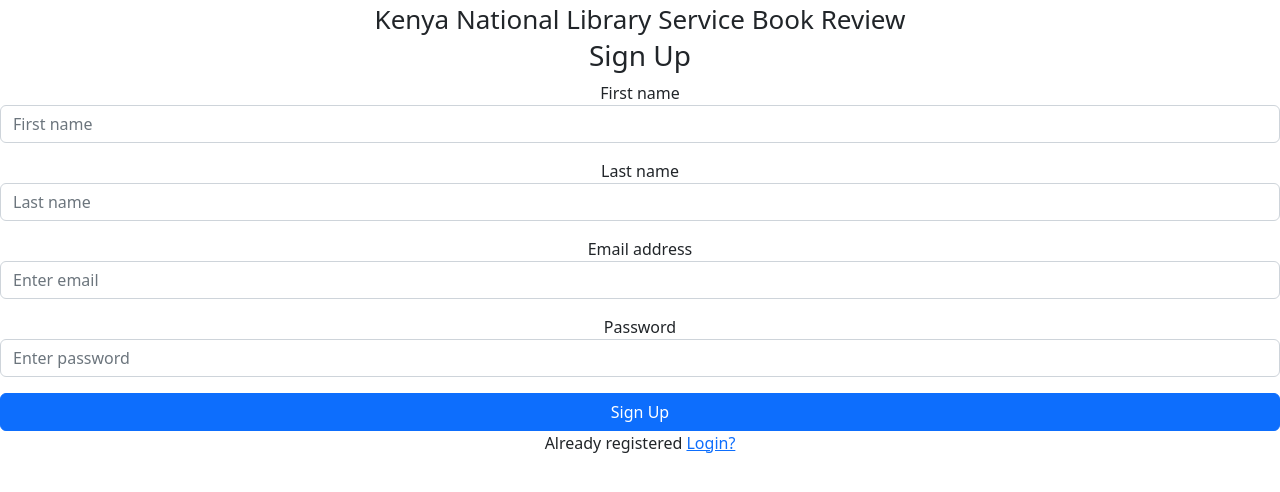
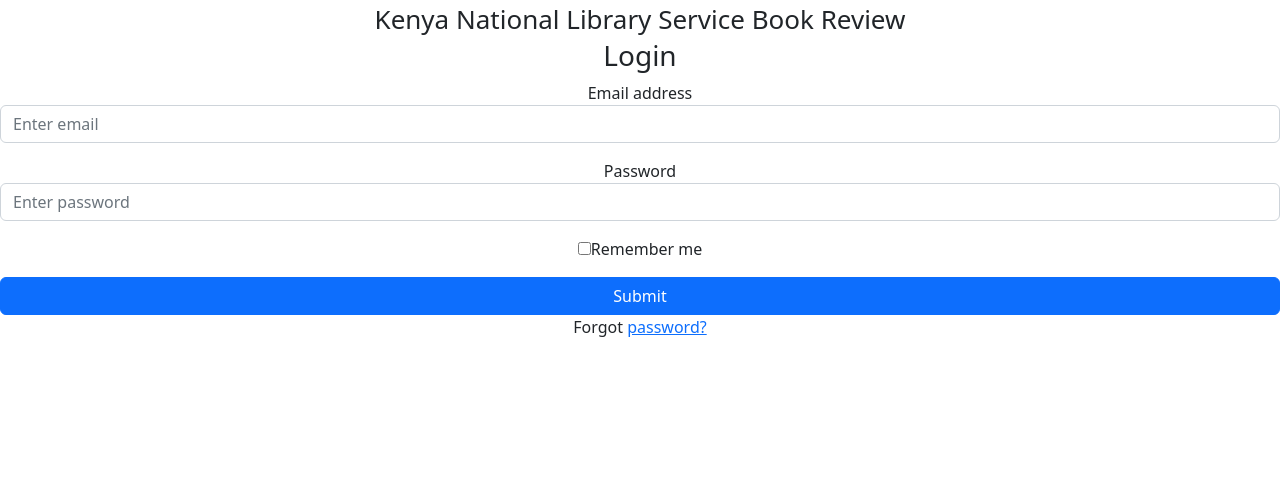
Before and after one commit to bonfacemasira/knls-book-review, a React (Create React App) app: page / in a window 1280 px wide. Shown: the top 492 px of the page. Built offline with nearby package versions, Linux system fonts and the light colour scheme.

Commit message:
finish the login and sign up form

```diff
--- a/src/App.js
+++ b/src/App.js
@@ -1,7 +1,8 @@
 import './App.css';
 import 'bootstrap/dist/css/bootstrap.min.css';
-import Login from './pages/Login';
-import SignUp from './pages/SignUP';
+import Login from './components/Login';
+// import SignUp from './components/SignUP';
+// import Landingpage from './pages/Landingpage';
 
 
 function App() {
@@ -10,8 +11,9 @@
       <header className="App-header">
         Kenya National Library Service Book Review
       </header>
-      {/* <Login /> */}
-      <SignUp />
+      {/* <Landingpage /> */}
+      <Login />
+      {/* <SignUp /> */}
     </div>
   );
 }
--- /dev/null
+++ b/src/components/Login.js
@@ -0,0 +1,40 @@
+import React, { useState } from "react";
+
+function Login() {
+    // const [email, setEmail] = useState("");
+    // const [password, setPassword] = useState("");
+
+    // function validateForm() {
+    //     return email.length > 0 && password.length > 0;
+    // }
+
+    // function handleSubmit(event) {
+    //     event.preventDefault();
+    // }
+
+    return (
+        <form>
+            <h3>Login</h3>
+            <div className="mb-3">
+                <label>Email address</label>
+                <input type="email" className="form-control" placeholder="Enter email" />
+            </div>
+            <div className="mb-3">
+                <label>Password</label>
+                <input type="password" className="form-control" placeholder="Enter password" />
+            </div>
+            <div className="mb-3">
+                <div className="custom-control custom-checkbox">
+                    <input type="checkbox" className="custom-control-input" id="customCheck1" />
+                    <label className="custom-control-label" htmlFor="customCheck1"> Remember me</label>
+                </div>
+            </div>
+            <div className="d-grid">
+                <button type="submit" className="btn btn-primary">Submit</button>
+            </div>
+            <p className="forgot-password text-right">Forgot <a href="#">password?</a></p>
+        </form>
+    )
+}
+
+export default Login;
--- /dev/null
+++ b/src/pages/Landingpage.js
@@ -0,0 +1,39 @@
+import React from "react";
+import Login from "../components/Login";
+import SignUp from "../components/SignUP";
+import { BrowserRouter as Router, Routes, Route, Link } from 'react-router-dom'
+
+function Landingpage() {
+    return (
+        <Router>
+            <div>
+                <nav>
+                    <div>
+                        <Link>positionX</Link>
+                        <div>
+                            <ul>
+                                <li>
+                                    <Link to={'/login'}>Login</Link>
+                                </li>
+                                <li>
+                                    <Link to={'/sign-up'}>Sign up</Link>
+                                </li>
+                            </ul>
+                        </div>
+                    </div>
+                </nav>
+                <div>
+                    <div>
+                        <Routes>
+                            <Route path="/login" element={<Login />} />
+                            <Route path="/sign-up" element={<SignUp />} />
+                            <Route exact path="/" element={<Login />} />
+                        </Routes>
+                    </div>
+                </div>
+            </div>
+        </Router>
+    )
+}
+
+export default Landingpage;
--- a/src/pages/Login.js
+++ /dev/null
@@ -1,36 +0,0 @@
-import React, { useState } from "react";
-import { Form } from "react-bootstrap";
-import { Button } from "react-bootstrap";
-
-function Login() {
-    const [email, setEmail] = useState("");
-    const [password, setPassword] = useState("");
-
-    function validateForm() {
-        return email.length > 0 && password.length > 0;
-    }
-
-    function handleSubmit(event) {
-        event.preventDefault();
-    }
-
-    return (
-        <div className="Login">
-            <Form onSubmit={handleSubmit} className='mb-3'>
-                <Form.Group size="lg" controlId="email">
-                    <Form.Label>Email address</Form.Label>
-                    <Form.Control autoFocus type="email" placeholder="Enter email" value={email} onChange={(e) => setEmail(e.target.value)} />
-                </Form.Group>
-
-                <Form.Group size="lg" controlId="password">
-                    <Form.Label>Password</Form.Label>
-                    <Form.Control type="password" placeholder="Password" value={password} onChange={(e) => setPassword(e.target.value)} />
-                </Form.Group>
-
-                <Button block size="lg" type="submit" variant="primary" disabled={!validateForm()}>Login</Button>
-            </Form>
-        </div>
-    )
-}
-
-export default Login;
```
Also changed, not shown: src/components/SignUP.js (renamed from src/pages/SignUP.js, +4 -16 lines).
